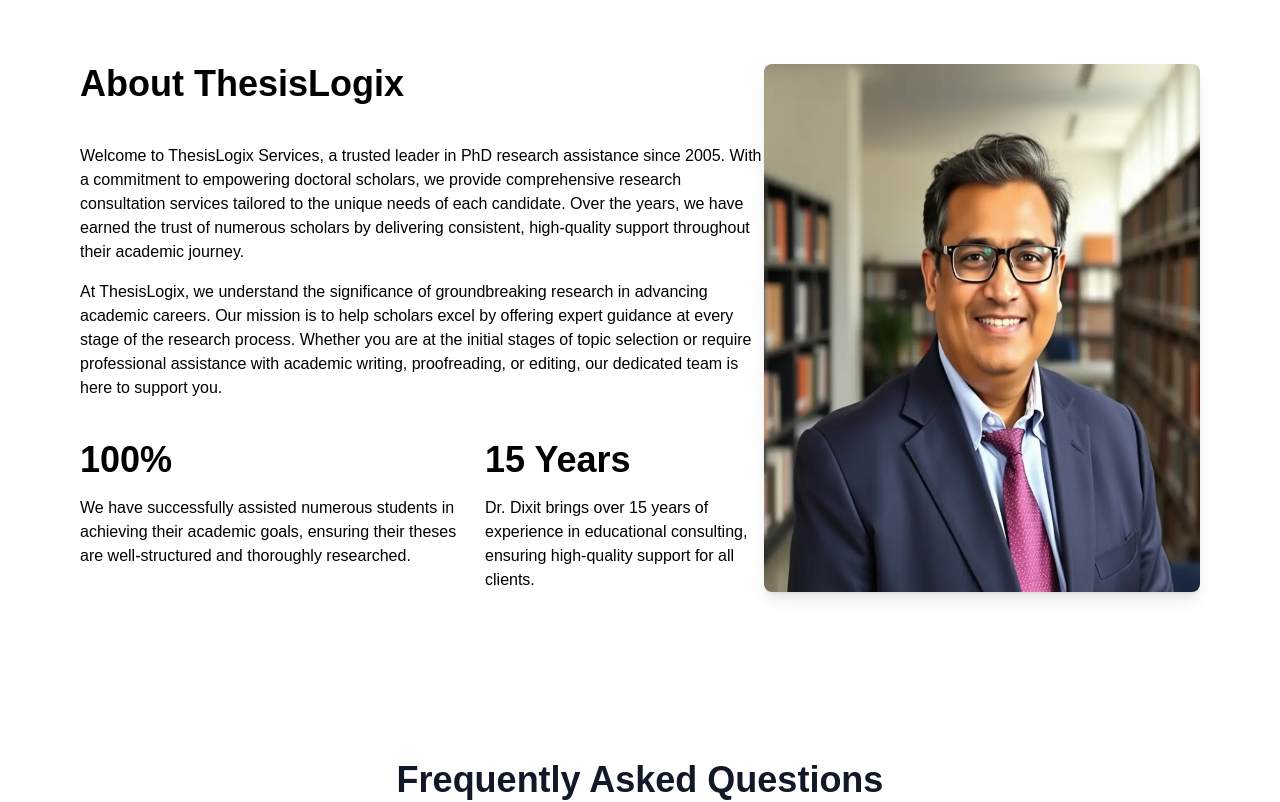
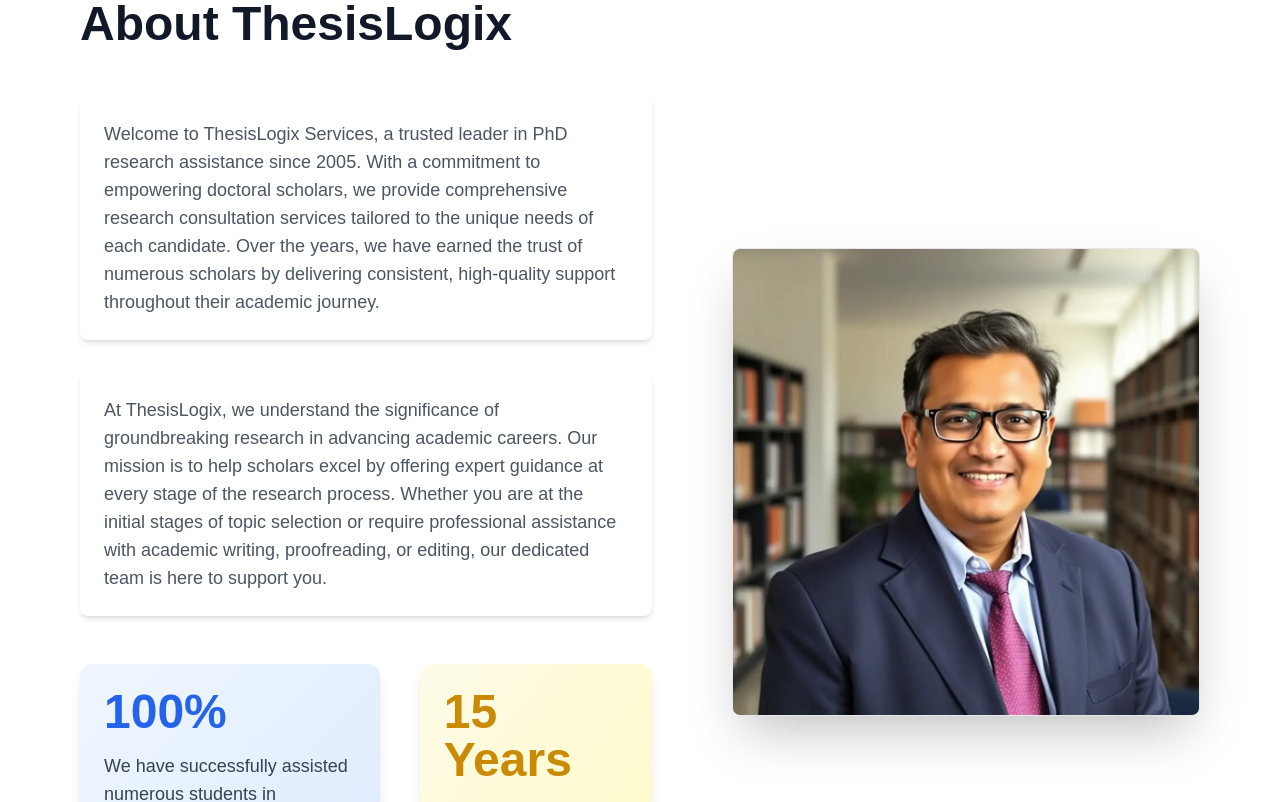
Before and after one commit to AjayPawarExist/thesislogix, a Next.js app: page / in a window 1280 px wide. Shown: the part 1200-2002 px from the top of the page. Built offline with nearby package versions, Linux system fonts and the light colour scheme.

Commit message:
change navbar

```diff
--- a/src/app/components/Abouthero.jsx
+++ b/src/app/components/Abouthero.jsx
@@ -3,31 +3,42 @@
 export default function AboutHero() {
   return (
     <>
-      <div className="flex flex-col lg:flex-row justify-between py-[4rem] px-6 sm:px-12 lg:px-20 sm:py-[8rem]">
+      <div className="flex flex-col lg:flex-row justify-between items-center py-16 px-6 sm:px-12 lg:px-20 gap-12 sm:gap-20">
         {/* Left Section */}
-        <div className="lg:w-[49rem] lg:text-left text-center">
-          <h1 className="text-3xl sm:text-4xl font-semibold">About ThesisLogix</h1>
-          <div className="mt-6 sm:mt-10">
-            <p className="text-sm sm:text-base">
-              Welcome to ThesisLogix Services, a trusted leader in PhD research assistance since 2005. With a commitment to empowering doctoral scholars, we provide comprehensive research consultation services tailored to the unique needs of each candidate. Over the years, we have earned the trust of numerous scholars by delivering consistent, high-quality support throughout their academic journey.
-            </p>
-            <p className="mt-4 text-sm sm:text-base">
-              At ThesisLogix, we understand the significance of groundbreaking research in advancing academic careers. Our mission is to help scholars excel by offering expert guidance at every stage of the research process. Whether you are at the initial stages of topic selection or require professional assistance with academic writing, proofreading, or editing, our dedicated team is here to support you.
-            </p>
+        <div className="lg:w-[55%] text-center lg:text-left">
+          <h1 className="text-4xl sm:text-5xl text-gray-900 font-semibold ">
+            About ThesisLogix
+          </h1>
+          <div className="mt-8 sm:mt-12 text-gray-600 space-y-8">
+            {/* Paragraph 1 */}
+            <div className="p-6 bg-white rounded-lg shadow-md">
+              <p className="text-base sm:text-lg">
+                Welcome to ThesisLogix Services, a trusted leader in PhD research assistance since 2005. With a commitment to empowering doctoral scholars, we provide comprehensive research consultation services tailored to the unique needs of each candidate. Over the years, we have earned the trust of numerous scholars by delivering consistent, high-quality support throughout their academic journey.
+              </p>
+            </div>
+
+            {/* Paragraph 2 */}
+            <div className="p-6 bg-white rounded-lg shadow-md">
+              <p className="text-base sm:text-lg">
+                At ThesisLogix, we understand the significance of groundbreaking research in advancing academic careers. Our mission is to help scholars excel by offering expert guidance at every stage of the research process. Whether you are at the initial stages of topic selection or require professional assistance with academic writing, proofreading, or editing, our dedicated team is here to support you.
+              </p>
+            </div>
           </div>
 
           {/* Statistics Section */}
-          <div className="flex flex-col sm:flex-row mt-8 sm:mt-10 gap-6 justify-center lg:justify-start">
-            <div className="text-center sm:text-left">
-              <h1 className="font-semibold text-3xl sm:text-4xl">100%</h1>
-              <p className="mt-4 text-sm sm:text-base">
+          <div className="flex flex-col sm:flex-row mt-12 gap-10 justify-center lg:justify-start">
+            {/* Stat 1 */}
+            <div className="bg-gradient-to-br from-blue-50 to-blue-100 p-6 rounded-xl shadow-lg text-center sm:text-left">
+              <h1 className="text-4xl sm:text-5xl font-bold text-blue-600">100%</h1>
+              <p className="mt-4 text-base sm:text-lg text-gray-700">
                 We have successfully assisted numerous students in achieving their academic goals, ensuring their theses are well-structured and thoroughly researched.
               </p>
             </div>
 
-            <div className="text-center sm:text-left">
-              <h1 className="font-semibold text-3xl sm:text-4xl">15 Years</h1>
-              <p className="mt-4 text-sm sm:text-base">
+            {/* Stat 2 */}
+            <div className="bg-gradient-to-br from-yellow-50 to-yellow-100 p-6 rounded-xl shadow-lg text-center sm:text-left">
+              <h1 className="text-4xl sm:text-5xl font-bold text-yellow-600">15 Years</h1>
+              <p className="mt-4 text-base sm:text-lg text-gray-700">
                 Dr. Dixit brings over 15 years of experience in educational consulting, ensuring high-quality support for all clients.
               </p>
             </div>
@@ -35,13 +46,13 @@
         </div>
 
         {/* Right Section */}
-        <div className="mt-10 lg:mt-0 flex justify-center">
+        <div className="w-full lg:w-[45%] flex justify-center lg:justify-end">
           <Image
             src="/aboutpic.png"
             alt="About ThesisLogix"
             width={500}
             height={500}
-            className="rounded-lg shadow-lg"
+            className="rounded-lg shadow-2xl border border-gray-200"
           />
         </div>
       </div>
--- a/src/app/question/page.js
+++ b/src/app/question/page.js
@@ -5,7 +5,7 @@
     <>
       <div className="flex justify-center ">
         <div className="h-[270px] w-full bg-gradient-to-b from-blue-950 to-gray-600 text-center py-20">
-          <span className="text-6xl md:text-7xl text-white">
+          <span className="text-6xl md:text-6xl text-white">
             Questionnaire
             <p className="text-[23px] md:text-xl text-gray-900 py-2">
               Home &gt; Services &gt; Questionnaire
--- a/src/app/thesiswriting/page.js
+++ b/src/app/thesiswriting/page.js
@@ -6,7 +6,7 @@
     {/* Hero Section */}
     <div className="flex justify-center">
       <div className="w-full h-[300px] bg-gradient-to-b from-blue-950 to-gray-600 text-center py-20">
-        <h1 className="text-4xl lg:text-7xl text-white font-bold">THESIS WRITING</h1>
+        <h1 className="text-4xl lg:text-6xl text-white ">THESIS WRITING</h1>
         <p className="text-[22px] text-gray-950 mt-4">Home &gt; Services &gt; TOPIC MAKING SERVICE</p>
       </div>
     </div>
```
Also changed, not shown: src/app/components/Navbaar.jsx (+55 -22 lines).
